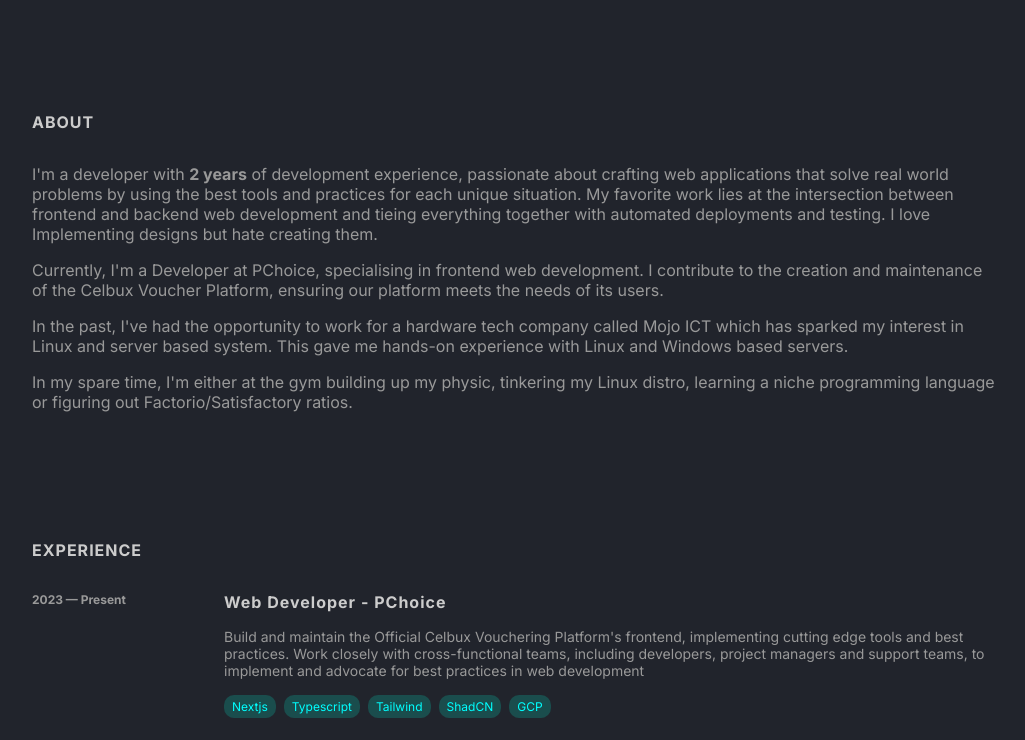
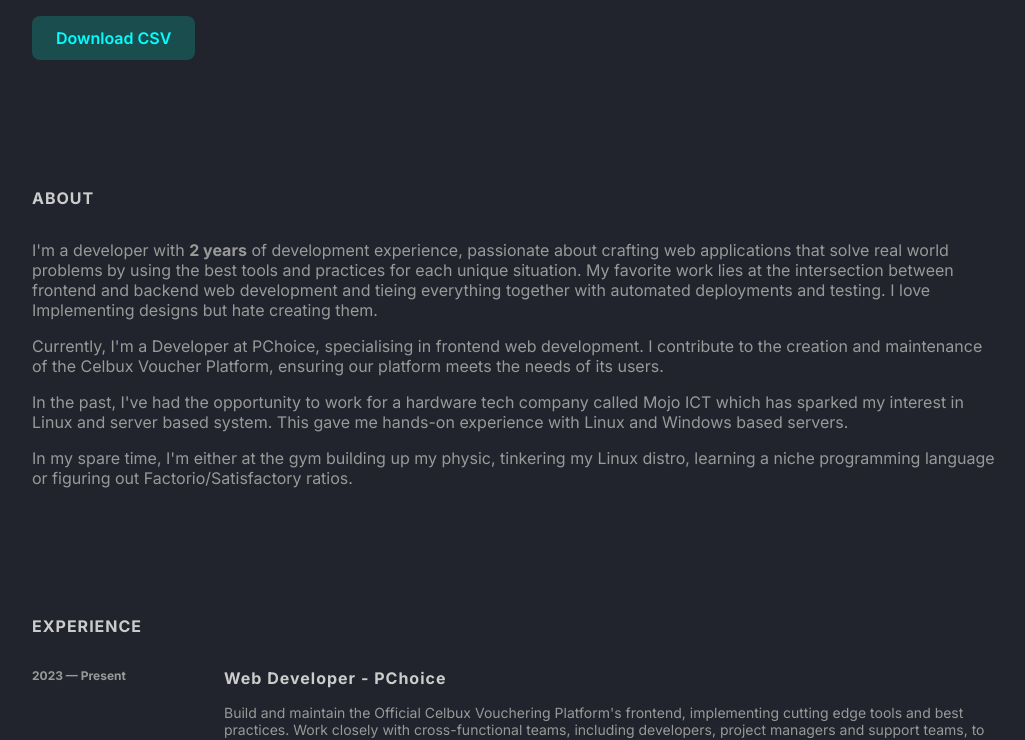
Before and after one commit to Ap3xY/portfolio, a plain HTML site: page index.html in a window 1280 px wide. Shown: the part 300-1040 px from the top of the page, without its empty margins (124-1149 px from the left). Drawn offline with Linux system fonts and the light colour scheme.

```diff
--- a/index.html
+++ b/index.html
@@ -39,6 +39,12 @@
             href="https://www.linkedin.com/in/alexvdberg010109/"
             ><i class="fa-brands fa-linkedin"></i
           ></a>
+        </div>
+
+        <div>
+          <button class="download-csv-btn" id="download-csv-btn">
+            Download CSV
+          </button>
         </div>
       </section>
 
@@ -112,6 +118,12 @@
       </p>
     </footer>
 
+    <!-- Scripts injecting code in to the html -->
+
     <script src="scripts.js" type="module"></script>
+    <script
+      src="https://kit.fontawesome.com/132a1b3e00.js"
+      crossorigin="anonymous"
+    ></script>
   </body>
 </html>
--- a/scripts.js
+++ b/scripts.js
@@ -112,3 +112,11 @@
 });
 
 projectsContainer.innerHTML = projectsHTML.join("");
+
+function downloadCsv() {
+  console.log("downloading CSV...");
+}
+
+const downloadCsvBtn = document.getElementById("download-csv-btn");
+
+downloadCsvBtn.addEventListener("click", downloadCsv);
--- a/styles.css
+++ b/styles.css
@@ -270,3 +270,15 @@
 .website-stack {
   font-weight: 700;
 }
+
+.download-csv-btn {
+  padding: 0.75rem 1.5rem;
+  cursor: pointer;
+  border: none;
+  font-size: 1rem;
+  font-family: "Inter", sans-serif;
+  font-weight: 600;
+  color: aqua;
+  background-color: hsl(180, 50%, 20%);
+  border-radius: 8px;
+}
```
